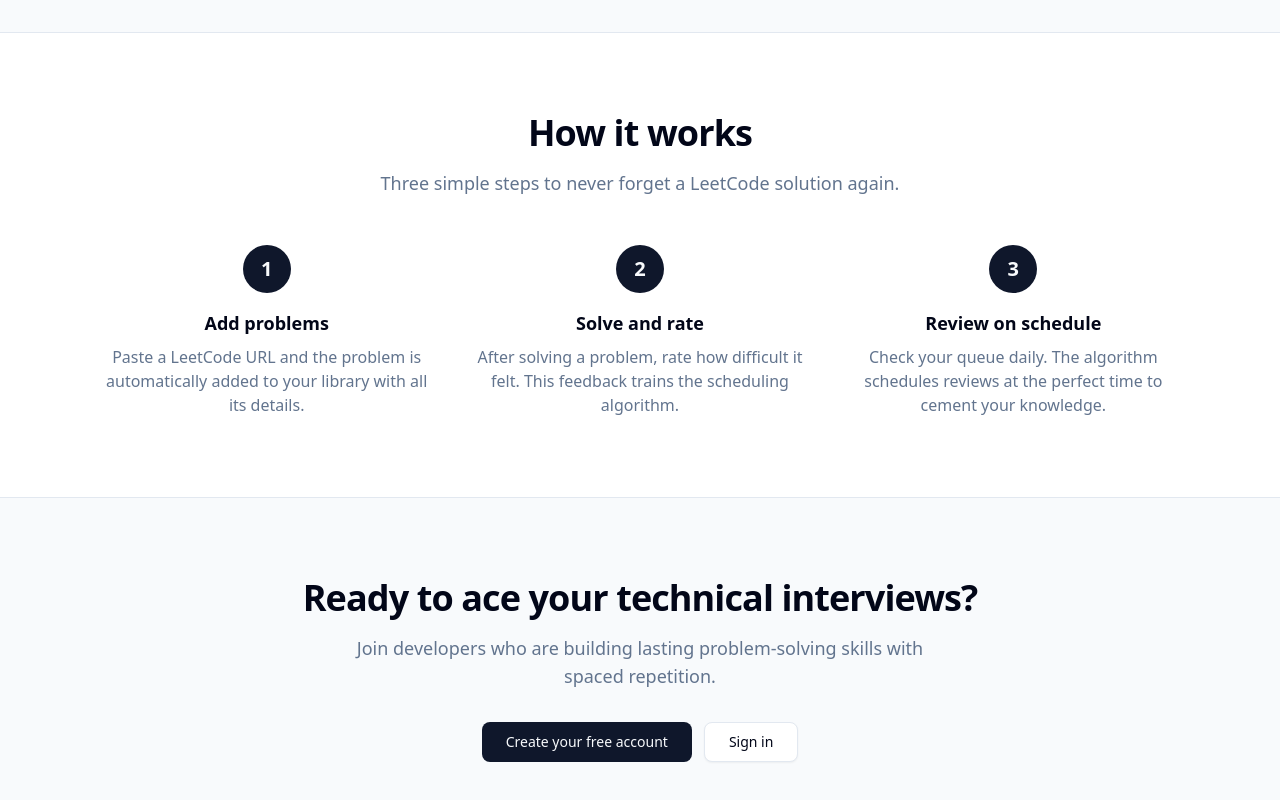
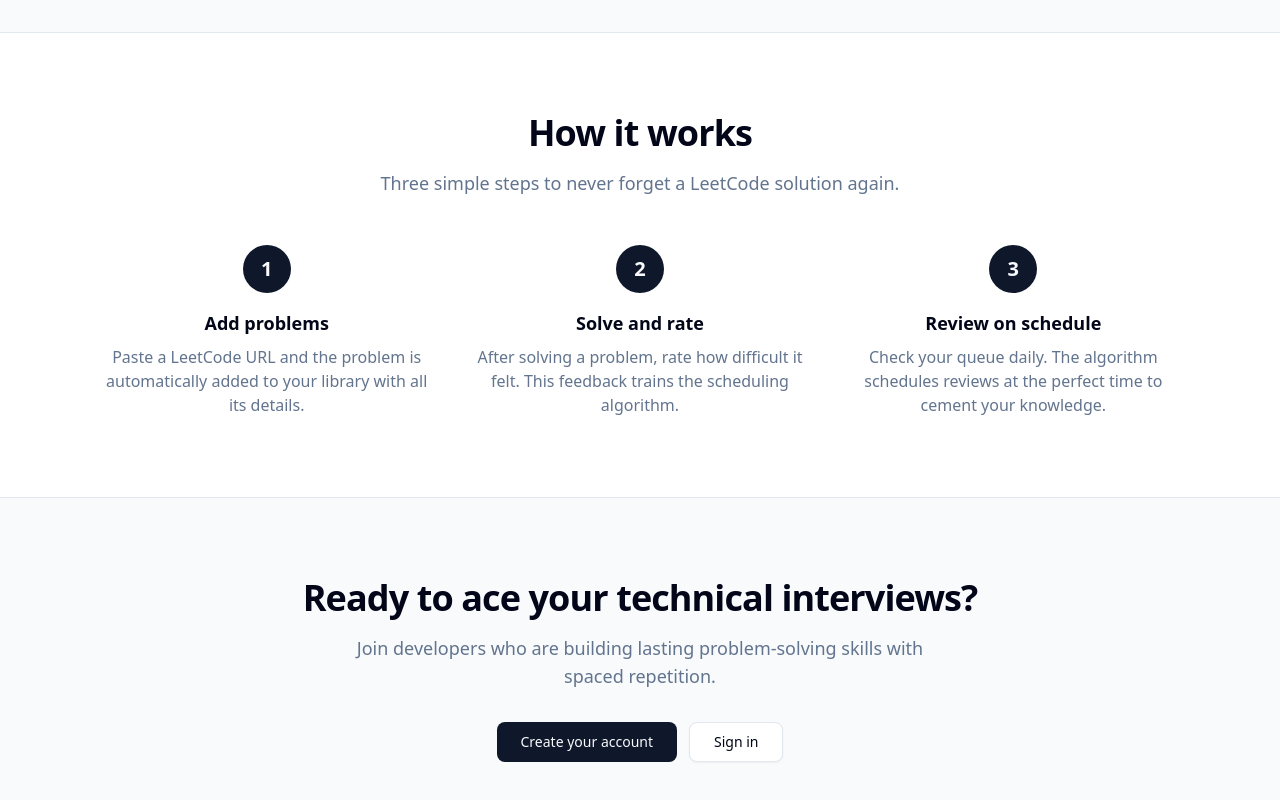
Before and after one commit to Jared-Velasquez/leetcode-scheduler, a Next.js app: page / in a window 1280 px wide. Shown: the part 1302-2102 px from the top of the page. Built offline with nearby package versions, Linux system fonts and the light colour scheme.

Commit message:
fix: fix landing page wording

```diff
--- a/app/(public)/page.tsx
+++ b/app/(public)/page.tsx
@@ -201,7 +201,7 @@ export default function LandingPage() {
           </p>
           <div className="mt-8 flex flex-col justify-center gap-3 sm:flex-row">
             <Button size="lg" asChild>
-              <Link href="/signup">Create your free account</Link>
+              <Link href="/signup">Create your account</Link>
             </Button>
             <Button size="lg" variant="outline" asChild>
               <Link href="/login">Sign in</Link>
```
